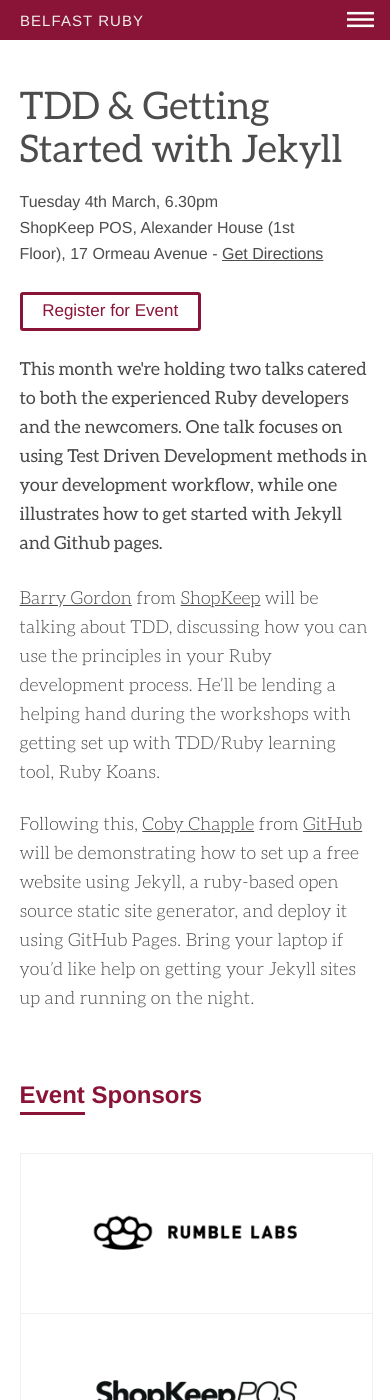
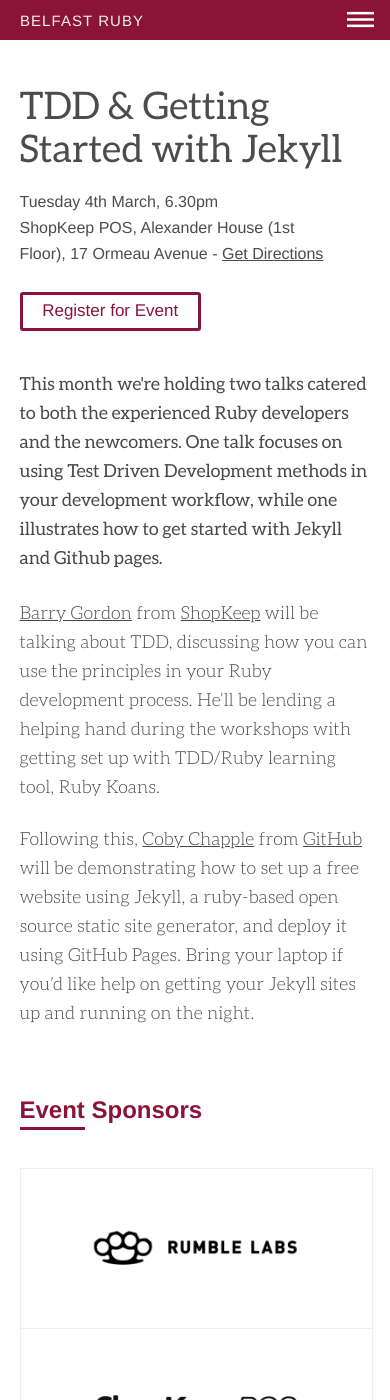
Before and after one commit to belfastruby/belfastruby.com, a Jekyll site: the page built from index.html, in a window 390 px wide and 1400 px high. Built offline with Jekyll 4.4.1, drawn with Linux system fonts in a browser that asks for light colours; nearby versions of some CDN libraries; Markdown is read by kramdown in place of the engine named in the settings.

Commit message:
some mobile changes

```diff
--- a/assets/css/main.css
+++ b/assets/css/main.css
@@ -1098,7 +1098,7 @@
 
   /* line 172, ../sass/_mediaqueries.scss */
   .main-event-details {
-    padding: 55px 0 0 0;
+    padding: 70px 0 0 0;
   }
 
   /* line 176, ../sass/_mediaqueries.scss */
--- a/assets/sass/_mediaqueries.scss
+++ b/assets/sass/_mediaqueries.scss
@@ -170,7 +170,7 @@
   }
 
   .main-event-details{
-    padding: 55px 0 0 0;
+    padding: 70px 0 0 0;
   }
 
   .bar p{
```
